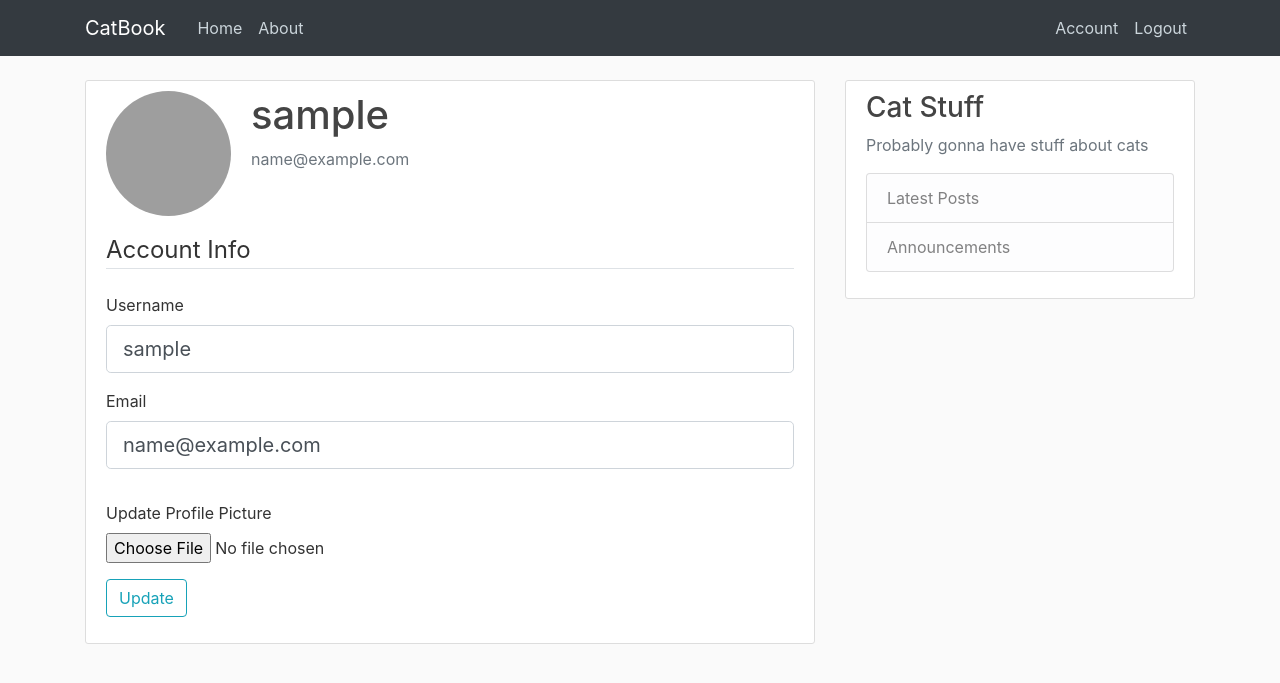
After one commit to mckadesorensen/Project_493, a Flask app: page /account in a window 1280 px wide. The commit adds this page. Shown: the top 683 px of the page. Run offline with Flask 2, Linux system fonts and the light colour scheme; the visitor is signed in with stand-in values (Sample User, id 1); data comes from the database, SQL or seed files in the repository; some libraries are stand-ins or nearby versions; grey boxes are pictures that could not be loaded.

Commit message:
Added features to account

```diff
--- a/project_493/__init__.py
+++ b/project_493/__init__.py
@@ -1,13 +1,16 @@
 from flask import Flask
 from flask_sqlalchemy import SQLAlchemy
 from flask_bcrypt import Bcrypt
-
+from flask_login import LoginManager
 
 app = Flask(__name__)
 app.config['SECRET_KEY'] = 'bea161e19046d27c00575859500b7dd0'  # Probably should delete this to make it less secure
 app.config['SQLALCHEMY_DATABASE_URI'] = 'sqlite:///site.db'
 db = SQLAlchemy(app)
 bcpt = Bcrypt()
+login_manager = LoginManager(app)
+login_manager.login_view = 'login'
+login_manager.login_message_category = 'info'
 
 # Importing here to avoid circular imports
 from project_493 import routes
--- a/project_493/forms.py
+++ b/project_493/forms.py
@@ -1,6 +1,9 @@
 from flask_wtf import FlaskForm
+from flask_wtf.file import FileField, FileAllowed
+from flask_login import current_user
 from wtforms import StringField, PasswordField, SubmitField, BooleanField
-from wtforms.validators import DataRequired, Length, Email, EqualTo
+from wtforms.validators import DataRequired, Length, Email, EqualTo, ValidationError
+from project_493.models import User
 
 
 class RegistrationForm(FlaskForm):
@@ -10,9 +13,38 @@ class RegistrationForm(FlaskForm):
     confirm_password = PasswordField('Confirm Password', validators=[DataRequired(), EqualTo('password')])
     submit = SubmitField("Sign Up")
 
+    def validate_username(self, username):
+        user = User.query.filter_by(username=username.data).first()
+        if user:
+            raise ValidationError('That username is taken, please try another one.')
+
+    def validate_email(self, email):
+        user = User.query.filter_by(email=email.data).first()
+        if user:
+            raise ValidationError('That email is taken, please try another one.')
+
 
 class LoginForm(FlaskForm):
     email = StringField('Email', validators=[DataRequired(), Email()])
     password = PasswordField('Password', validators=[DataRequired()])
     remember_me = BooleanField("Remember Me")
     submit = SubmitField("Login")
+
+
+class UpdateAccountForm(FlaskForm):
+    username = StringField("Username", validators=[DataRequired(), Length(min=2, max=20)])
+    email = StringField('Email', validators=[DataRequired(), Email()])
+    picture = FileField('Update Profile Picture', validators=[FileAllowed(['jpg', 'jpeg', 'png'])])
+    submit = SubmitField("Update")
+
+    def validate_username(self, username):
+        if username.data != current_user.username:
+            user = User.query.filter_by(username=username.data).first()
+            if user:
+                raise ValidationError('That username is taken, please try another one.')
+
+    def validate_email(self, email):
+        if email.data != current_user.email:
+            user = User.query.filter_by(email=email.data).first()
+            if user:
+                raise ValidationError('That email is taken, please try another one.')
--- a/project_493/routes.py
+++ b/project_493/routes.py
@@ -1,8 +1,13 @@
 import html
-from flask import render_template, flash, redirect, url_for
-from project_493.forms import RegistrationForm, LoginForm
+import secrets
+import os
+
+from PIL import Image
+from flask import render_template, flash, redirect, url_for, request
+from project_493.forms import RegistrationForm, LoginForm, UpdateAccountForm
 from project_493.models import User, Post
-from project_493 import app
+from project_493 import app, db, bcpt
+from flask_login import login_user, current_user, logout_user, login_required
 
 # Temp posts
 posts = [
@@ -31,20 +36,80 @@ def about() -> html:
 
 
 @app.route("/register", methods=['GET', 'POST'])
-def register() -> None:
+def register() -> html:
+
+    if current_user.is_authenticated:
+         return redirect(url_for('home'))
+
     form = RegistrationForm()
     if form.validate_on_submit():
-        flash(f'Account created for {form.username.data}!', 'success')
-        return redirect(url_for('home'))
+        hashed_pswd = bcpt.generate_password_hash(form.password.data).decode('utf-8')
+        user = User(username=form.username.data, email=form.email.data, password=hashed_pswd)
+        db.session.add(user)
+        db.session.commit()
+        flash(f'Account created! You can now login.', 'success')
+        return redirect(url_for('login'))
     return render_template('register.html', title="Register", form=form)
 
 
 @app.route("/login", methods=['GET', 'POST'])
-def login() -> None:
+def login() -> html:
+
+    if current_user.is_authenticated:
+        return redirect(url_for('home'))
+
     form = LoginForm()
-    if form.email.data == "dmsorensen@alaska.edu" and form.password.data == 'password':
-        flash(f'Logged in!', 'success')
-        return redirect(url_for('home'))
-    else:
-        flash('Login Unsuccessful. Try again.', 'danger')
+    if form.validate_on_submit():
+        user = User.query.filter_by(email=form.email.data).first()
+
+        if user and bcpt.check_password_hash(user.password, form.password.data):  # Hashed password
+            login_user(user, remember=form.remember_me.data)
+            next_page = request.args.get('next')
+            return redirect(next_page) if next_page else redirect(url_for('home'))
+        else:
+            flash('Login Unsuccessful. Check email and password.', 'danger')
+
     return render_template('login.html', title="Login", form=form)
+
+
+@app.route("/logout")
+def logout() -> html:
+    logout_user()
+    return redirect(url_for('home'))
+
+
+def save_picture(form_picture) -> str:
+    random_hex = secrets.token_hex(8)
+    _, f_ext = os.path.splitext(form_picture.filename)
+    picture_file_name = random_hex + f_ext
+    picture_path = os.path.join(app.root_path, 'static/profile_pics', picture_file_name)
+
+    # Resize image to save space on file system
+    output_size = (125, 125)
+    img = Image.open(form_picture)
+    img.thumbnail(output_size)
+    img.save(picture_path)
+
+    return picture_file_name
+
+
+@app.route("/account", methods=['GET', 'POST'])
+@login_required
+def account() -> html:
+    form = UpdateAccountForm()
+    if form.validate_on_submit():
+        if form.picture.data:
+            picture_path = save_picture(form.picture.data)
+            current_user.image_file = picture_path
+        current_user.username = form.username.data
+        current_user.email = form.email.data
+        db.session.commit()
+        flash('Your CatBook has been updated!', 'success')
+        return redirect(url_for('account'))
+
+    elif request.method == 'GET':
+        form.username.data = current_user.username
+        form.email.data = current_user.email
+
+    image_file = url_for('static', filename='profile_pics/' + current_user.image_file)
+    return render_template('account.html', title='Account', image_file=image_file, form=form)
--- /dev/null
+++ b/project_493/static/main.css
@@ -0,0 +1,80 @@
+body {
+  background: #fafafa;
+  color: #333333;
+  margin-top: 5rem;
+}
+
+h1, h2, h3, h4, h5, h6 {
+  color: #444444;
+}
+
+.bg-steel {
+  background-color: #5f788a;
+}
+
+.site-header .navbar-nav .nav-link {
+  color: #cbd5db;
+}
+
+.site-header .navbar-nav .nav-link:hover {
+  color: #ffffff;
+}
+
+.site-header .navbar-nav .nav-link.active {
+  font-weight: 500;
+}
+
+.content-section {
+  background: #ffffff;
+  padding: 10px 20px;
+  border: 1px solid #dddddd;
+  border-radius: 3px;
+  margin-bottom: 20px;
+}
+
+.article-title {
+  color: #444444;
+}
+
+a.article-title:hover {
+  color: #428bca;
+  text-decoration: none;
+}
+
+.article-content {
+  white-space: pre-line;
+}
+
+.article-img {
+  height: 65px;
+  width: 65px;
+  margin-right: 16px;
+}
+
+.article-metadata {
+  padding-bottom: 1px;
+  margin-bottom: 4px;
+  border-bottom: 1px solid #e3e3e3
+}
+
+.article-metadata a:hover {
+  color: #333;
+  text-decoration: none;
+}
+
+.article-svg {
+  width: 25px;
+  height: 25px;
+  vertical-align: middle;
+}
+
+.account-img {
+  height: 125px;
+  width: 125px;
+  margin-right: 20px;
+  margin-bottom: 16px;
+}
+
+.account-heading {
+  font-size: 2.5rem;
+}
--- /dev/null
+++ b/project_493/templates/account.html
@@ -0,0 +1,57 @@
+{% extends "layout.html" %}
+{% block content %}
+    <div class="content-section">
+      <div class="media">
+        <img class="rounded-circle account-img" src="{{ image_file }}">
+        <div class="media-body">
+          <h2 class="account-heading">{{ current_user.username }}</h2>
+          <p class="text-secondary">{{ current_user.email }}</p>
+        </div>
+      </div>
+        <form method="POST" action="" enctype="multipart/form-data">
+            {{ form.hidden_tag() }}
+            <fieldset class="form-group">
+                <legend class="border-bottom mb-4">Account Info</legend>
+                <div class="form-group">
+                    {{ form.username.label(class="form-control-label") }}
+
+                    {% if form.username.errors %}
+                        {{ form.username(class="form-control form-control-lg is-invalid") }}
+                        <div class="invalid-feedback">
+                            {% for error in form.username.errors %}
+                                <span>{{ error }}</span>
+                            {% endfor %}
+                        </div>
+                    {% else %}
+                        {{ form.username(class="form-control form-control-lg") }}
+                    {% endif %}
+                </div>
+                <div class="form-group">
+                    {{ form.email.label(class="form-control-label") }}
+                    {% if form.email.errors %}
+                        {{ form.email(class="form-control form-control-lg is-invalid") }}
+                        <div class="invalid-feedback">
+                            {% for error in form.email.errors %}
+                                <span>{{ error }}</span>
+                            {% endfor %}
+                        </div>
+                    {% else %}
+                        {{ form.email(class="form-control form-control-lg") }}
+                    {% endif %}
+                </div>
+            </fieldset>
+                <div class="form-group">
+                    {{ form.picture.label() }}
+                    {{ form.picture(class="form-control-file") }}
+                    {% if form.picture.errors %}
+                        {% for error in form.picture.errors %}
+                            <span class="text-danger">{{ error }}</span></br>
+                        {% endfor %}
+                    {% endif %}
+                </div>
+            <div class="form-group">
+                {{ form.submit(class="btn btn-outline-info") }}
+            </div>
+        </form>
+    </div>
+{% endblock content %}
--- a/project_493/templates/layout.html
+++ b/project_493/templates/layout.html
@@ -1,41 +1,53 @@
 <!DOCTYPE html>
-<html lang="en" dir="ltr">
+<html>
   <head>
-    <link rel="stylesheet" href="https://stackpath.bootstrapcdn.com/bootstrap/4.3.1/css/bootstrap.min.css" integrity="sha384-ggOyR0iXCbMQv3Xipma34MD+dH/1fQ784/j6cY/iJTQUOhcWr7x9JvoRxT2MZw1T" crossorigin="anonymous">
+    <!-- Required meta tags -->
     <meta charset="utf-8">
+    <meta name="viewport" content="width=device-width, initial-scale=1, shrink-to-fit=no">
+
+    <!-- Bootstrap CSS -->
+    <link rel="stylesheet" href="https://maxcdn.bootstrapcdn.com/bootstrap/4.0.0/css/bootstrap.min.css" integrity="sha384-Gn5384xqQ1aoWXA+058RXPxPg6fy4IWvTNh0E263XmFcJlSAwiGgFAW/dAiS6JXm" crossorigin="anonymous">
+
+    <link rel="stylesheet" type="text/css" href="{{ url_for('static', filename='main.css') }}">
+
     {% if title %}
-      <title> {{title}} </title>
+        <title>CatBook - {{ title }}</title>
     {% else %}
-      <title>CS493 Project</title>
+        <title>CatBook</title>
     {% endif %}
   </head>
-  <nav class="navbar navbar-expand-lg navbar-light bg-light">
-  <a class="navbar-brand" href="#">Cat Facts</a>
-  <button class="navbar-toggler" type="button" data-toggle="collapse" data-target="#navbarSupportedContent" aria-controls="navbarSupportedContent" aria-expanded="false" aria-label="Toggle navigation">
+ <body>
+    <header class="site-header">
+      <nav class="navbar navbar-expand-md navbar-dark bg-dark fixed-top">
+        <div class="container">
+          <a class="navbar-brand mr-4" href="/">CatBook</a>
+          <button class="navbar-toggler" type="button" data-toggle="collapse" data-target="#navbarToggle" aria-controls="navbarToggle" aria-expanded="false" aria-label="Toggle navigation">
             <span class="navbar-toggler-icon"></span>
           </button>
-
-    <div class="collapse navbar-collapse" id="navbarSupportedContent">
-      <ul class="navbar-nav mr-auto">
-        <li class="nav-item active">
-          <a class="nav-link" href="{{ url_for('home') }}">Home <span class="sr-only">(current)</span></a>
-        </li>
-<!--        <li class="nav-item">-->
-<!--          <a class="nav-link" href="#">Facts</a>-->
-<!--        </li>-->
-      </ul>
+          <div class="collapse navbar-collapse" id="navbarToggle">
+            <div class="navbar-nav mr-auto">
+              <a class="nav-item nav-link" href="{{ url_for('home') }}">Home</a>
+              <a class="nav-item nav-link" href="{{ url_for('about') }}">About</a>
+            </div>
+            <!-- Navbar Right Side -->
             <div class="navbar-nav">
+              {% if current_user.is_authenticated %}
+                <a class="nav-item nav-link" href="{{ url_for('account') }}">Account</a>
+                <a class="nav-item nav-link" href="{{ url_for('logout') }}">Logout</a>
+              {% else %}
                 <a class="nav-item nav-link" href="{{ url_for('login') }}">Login</a>
                 <a class="nav-item nav-link" href="{{ url_for('register') }}">Register</a>
+              {% endif %}
+            </div>
           </div>
         </div>
       </nav>
-  <body>
+    </header>
     <main role="main" class="container">
       <div class="row">
         <div class="col-md-8">
-            {% with messages = get_flashed_messages(with_categories=true)%}
-              {%if messages %}
+          {% with messages = get_flashed_messages(with_categories=true) %}
+            {% if messages %}
               {% for category, message in messages %}
                 <div class="alert alert-{{ category }}">
                   {{ message }}
@@ -47,19 +59,23 @@
         </div>
         <div class="col-md-4">
           <div class="content-section">
-              <h3>Cats</h3>
-              <p class='text-muted'>Probably gonna be stuff about cats
+            <h3>Cat Stuff</h3>
+            <p class='text-muted'>Probably gonna have stuff about cats
               <ul class="list-group">
-                  <li class="list-group-item list-group-item-dark">Latest Facts</li>
-                  <li class="list-group-item list-group-item-dark">Announcements</li>
+                <li class="list-group-item list-group-item-light">Latest Posts</li>
+                <li class="list-group-item list-group-item-light">Announcements</li>
               </ul>
             </p>
           </div>
         </div>
       </div>
     </main>
-      <script src="https://code.jquery.com/jquery-3.3.1.slim.min.js" integrity="sha384-q8i/X+965DzO0rT7abK41JStQIAqVgRVzpbzo5smXKp4YfRvH+8abtTE1Pi6jizo" crossorigin="anonymous"></script>
-      <script src="https://cdnjs.cloudflare.com/ajax/libs/popper.js/1.14.7/umd/popper.min.js" integrity="sha384-UO2eT0CpHqdSJQ6hJty5KVphtPhzWj9WO1clHTMGa3JDZwrnQq4sF86dIHNDz0W1" crossorigin="anonymous"></script>
-      <script src="https://stackpath.bootstrapcdn.com/bootstrap/4.3.1/js/bootstrap.min.js" integrity="sha384-JjSmVgyd0p3pXB1rRibZUAYoIIy6OrQ6VrjIEaFf/nJGzIxFDsf4x0xIM+B07jRM" crossorigin="anonymous"></script>
+
+
+    <!-- Optional JavaScript -->
+    <!-- jQuery first, then Popper.js, then Bootstrap JS -->
+    <script src="https://code.jquery.com/jquery-3.2.1.slim.min.js" integrity="sha384-KJ3o2DKtIkvYIK3UENzmM7KCkRr/rE9/Qpg6aAZGJwFDMVNA/GpGFF93hXpG5KkN" crossorigin="anonymous"></script>
+    <script src="https://cdnjs.cloudflare.com/ajax/libs/popper.js/1.12.9/umd/popper.min.js" integrity="sha384-ApNbgh9B+Y1QKtv3Rn7W3mgPxhU9K/ScQsAP7hUibX39j7fakFPskvXusvfa0b4Q" crossorigin="anonymous"></script>
+    <script src="https://maxcdn.bootstrapcdn.com/bootstrap/4.0.0/js/bootstrap.min.js" integrity="sha384-JZR6Spejh4U02d8jOt6vLEHfe/JQGiRRSQQxSfFWpi1MquVdAyjUar5+76PVCmYl" crossorigin="anonymous"></script>
 </body>
 </html>
```
Also changed, not shown: project_493/models.py (+8 -2 lines). Lines whose indentation alone changed are shown as unchanged.
